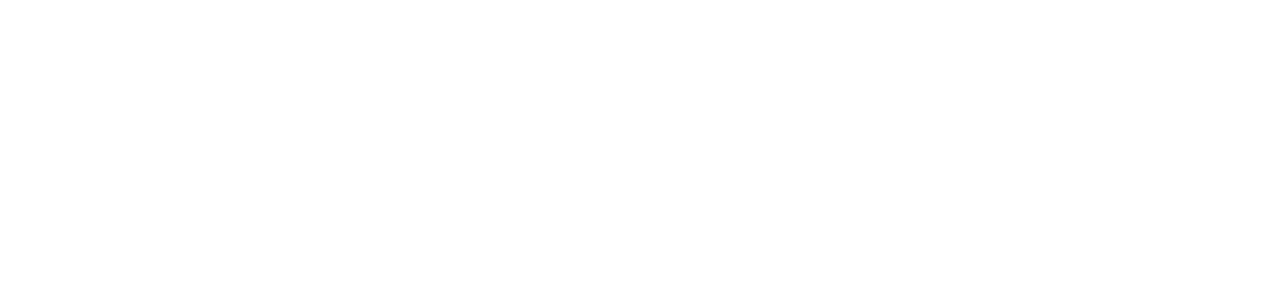
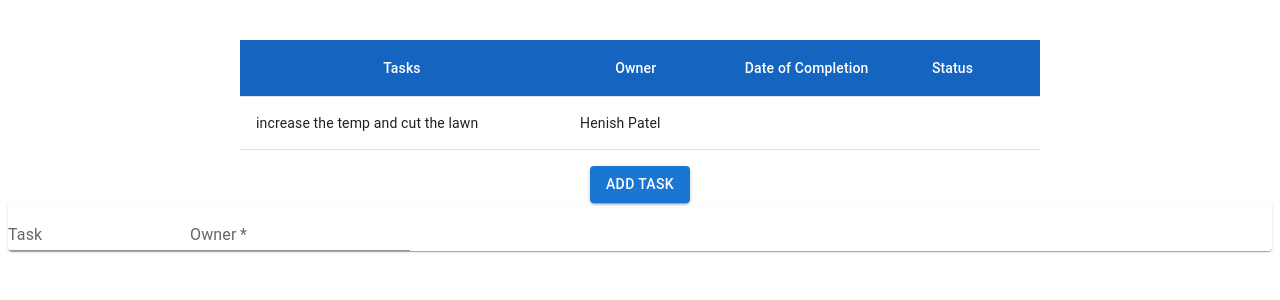
Before and after one commit to arasidobariya/task-wise, a React (Create React App) app: page / in a window 1280 px wide. Shown: the top 300 px of the page. Built offline with nearby package versions, Linux system fonts and the light colour scheme.

Commit message:
initial commit about task wise

```diff
--- a/src/App.js
+++ b/src/App.js
@@ -1,10 +1,15 @@
-
+import Tasks from './components/Tasks';
+import NewTasks from './components/AddTask';
 import './App.css';
+import React from 'react';
+import NewTaskForm from './components/NewTaskForm';
 
 function App() {
   return (
-    <div className="App">
-
+    <div >
+      <Tasks />
+      <NewTasks />
+      <NewTaskForm />
     </div>
   );
 }
--- /dev/null
+++ b/src/components/AddTask.js
@@ -0,0 +1,12 @@
+import { Button, Box } from '@mui/material';
+import React from 'react';
+import styles from './AddTask.module.css'
+function AddTask() {
+
+    return (
+        <Box className={styles.box} >
+            <Button variant="contained" className={styles.button}>Add Task</Button>
+        </Box>
+    );
+}
+export default AddTask;
--- /dev/null
+++ b/src/components/AddTask.module.css
@@ -0,0 +1,4 @@
+.box {
+    text-align: center;
+    margin-top: 1rem;
+}
--- /dev/null
+++ b/src/components/NewTaskForm.js
@@ -0,0 +1,28 @@
+import React from 'react';
+import { Card, TextField } from '@mui/material';
+
+function NewTaskForm() {
+    return (
+        <div>
+            <Card>
+                <TextField
+                    id="standard-textarea"
+                    label="Task"
+                    placeholder="Add New Task"
+                    multiline
+                    variant="standard"
+                />
+                <TextField
+                    required
+                    id="standard-required"
+                    label="Owner"
+                    placeholder="Add Owner Name"
+                    variant="standard"
+                />
+
+            </Card>
+        </div>
+    )
+}
+
+export default NewTaskForm;
--- /dev/null
+++ b/src/components/Tasks.js
@@ -0,0 +1,52 @@
+import React from 'react';
+import { styled } from '@mui/material/styles';
+
+import styles from './Tasks.module.css';
+import { TableHead, TableRow, Table, TableBody, TableCell, Grid, tableCellClasses } from '@mui/material';
+function Tasks() {
+
+  const StyledTableCell = styled(TableCell)(({ theme }) => ({
+    [`&.${tableCellClasses.head}`]: {
+      backgroundColor: theme.palette.primary.dark,
+      color: theme.palette.common.white,
+
+    },
+
+  }));
+  return (
+    <Grid container  >
+      <Grid item xs={12} >
+
+        <Table className={styles.table}>
+          <TableHead >
+            <TableRow >
+              <StyledTableCell align='center'>Tasks</StyledTableCell>
+              <StyledTableCell align='center'>Owner</StyledTableCell>
+              <StyledTableCell align='center'> Date of Completion</StyledTableCell>
+              <StyledTableCell align='center'>Status </StyledTableCell>
+              <StyledTableCell align='center'> </StyledTableCell>
+            </TableRow>
+          </TableHead>
+          <TableBody>
+
+            <TableRow
+
+            >
+              <TableCell component="th" scope="row">
+                increase the temp and cut the lawn
+              </TableCell>
+              <TableCell >Henish Patel</TableCell>
+              <TableCell ></TableCell>
+              <TableCell ></TableCell>
+              <TableCell ></TableCell>
+            </TableRow>
+
+          </TableBody>
+        </Table>
+
+      </Grid>
+    </Grid>
+  )
+}
+
+export default Tasks;
--- /dev/null
+++ b/src/components/Tasks.module.css
@@ -0,0 +1,6 @@
+.table {
+    margin: auto;
+    margin-top: 2rem;
+    max-width: 800px;
+    min-width: 275px;
+}
```
